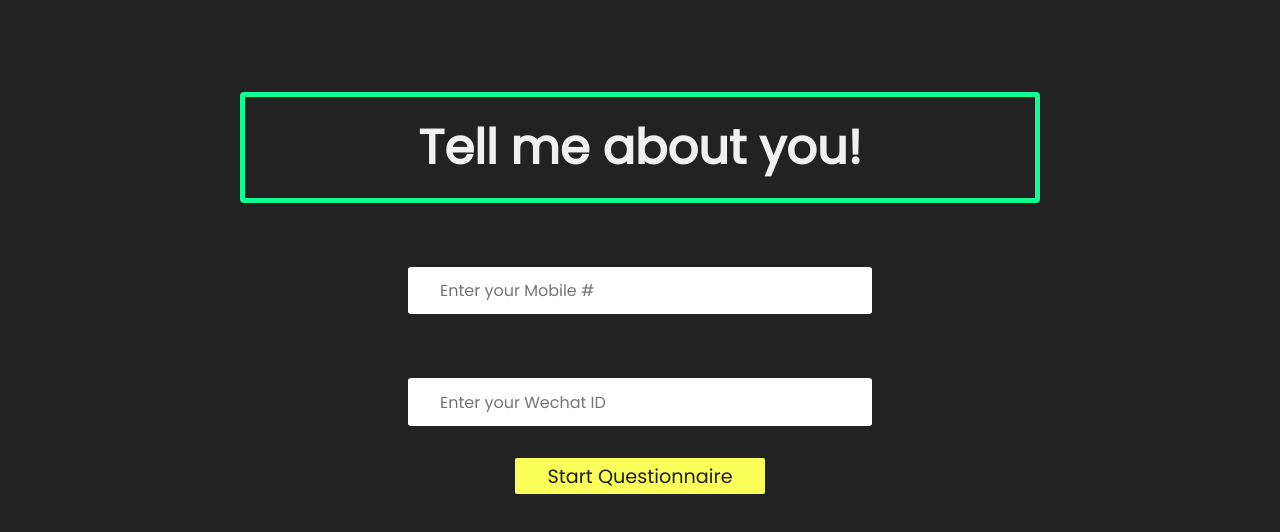
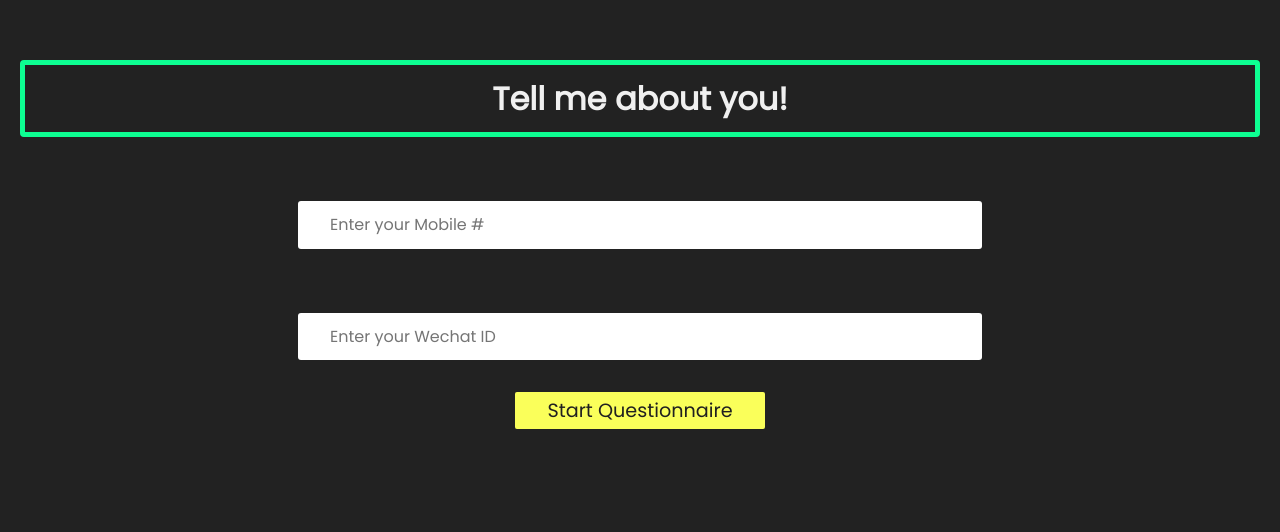
Before and after one commit to redmacdev1988/questionnaire, a React (Create React App) app in the folder questionnaire-react/: page / in a window 1280 px wide. Shown: the top 532 px of the page. Built offline with nearby package versions, Linux system fonts and the light colour scheme.

Commit message:
questionnaire-react: styling changes

```diff
--- a/questionnaire-react/src/components/Main.js
+++ b/questionnaire-react/src/components/Main.js
@@ -3,6 +3,7 @@ import { useDispatch } from 'react-redux'
 import { Navigate } from 'react-router-dom'
 import { setMobile, setWechatUserId } from '../redux/result_reducer'
 import { checkIfUserExistInMongoDB } from '../helper/helper'
+import { APP_TITLE } from '../helper/consts';
 import '../styles/Main.css'
 
 const EMPTY = '';
@@ -50,7 +51,7 @@ export default function Main() {
 
   return (
     <div className='container'>
-        <h1 className='title text-light'>Tell me about you!</h1>
+        <h1 className='title text-light'>{APP_TITLE}</h1>
         <h2>{message}</h2>
         <form id="form">
             <input ref={mobileInputRef} className="userid" type="text" placeholder='Enter your Mobile #' onChange={handleMobileInputChange} value={mobileValue} />
--- a/questionnaire-react/src/components/Questions.js
+++ b/questionnaire-react/src/components/Questions.js
@@ -42,7 +42,6 @@ export default function Questions({ onChecked }) {
   return (
     <div className='questions'>
         <h2 className='text-light'>{aQuestion?.question}</h2>
-
         {<ul key={aQuestion?.id}>
             {
                 aQuestion?.options.map((answer, index) => (
--- a/questionnaire-react/src/components/Quiz.js
+++ b/questionnaire-react/src/components/Quiz.js
@@ -52,7 +52,6 @@ export default function Quiz() {
     <div className='container'>
         <h1 className='title text-light' data-testid="title">{APP_TITLE}</h1>
         <h2 className='text-light'>Question # {questionIndex+1} </h2>
-        {/* child updates checkedIndex so that when we click onNext, it will push it onto the state.result [] */}
         <Questions onChecked={onChecked} />
         <p className={checkedIndex !== undefined ? 'text-light' : 'warning'}>{checkedIndex !== undefined ? `You selected answer ${checkedIndex+1}` : 'Please select a choice'}</p>
         <div className='grid'>
--- a/questionnaire-react/src/styles/App.css
+++ b/questionnaire-react/src/styles/App.css
@@ -20,12 +20,13 @@ body, html{
   position: relative;
   margin: 40px auto;
   height: auto;
-  width: 800px;
+  width: auto;
   padding: 20px;
 }
 
 .container .title{
-    font-size: 3em;
+    margin: 0;
+    font-size: 2em;
     text-align: center;
     border: 5px solid var(--primary-color);
     padding: .3em .2em;
@@ -48,7 +49,7 @@ body, html{
 }
 
 .container .questions{
-    padding: 3em;
+    padding: 10px;
 }
 
 /*
```
